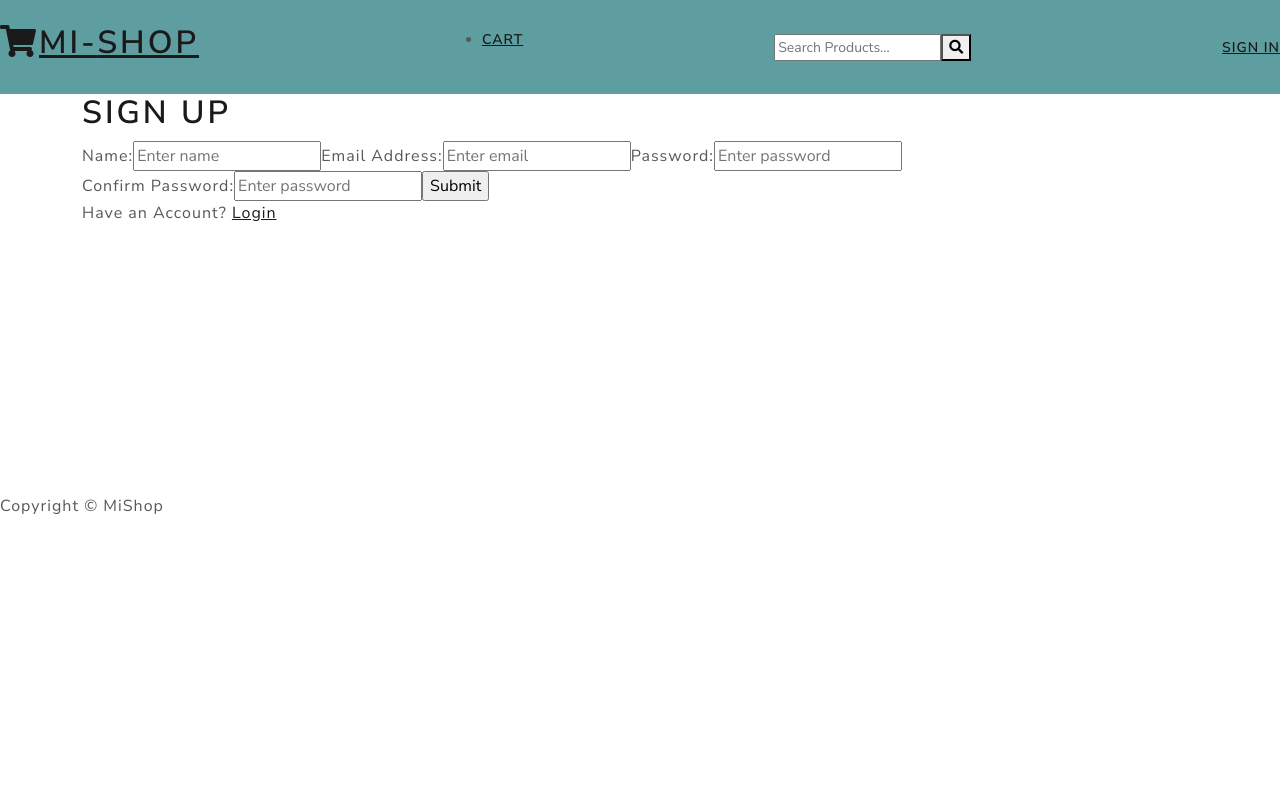
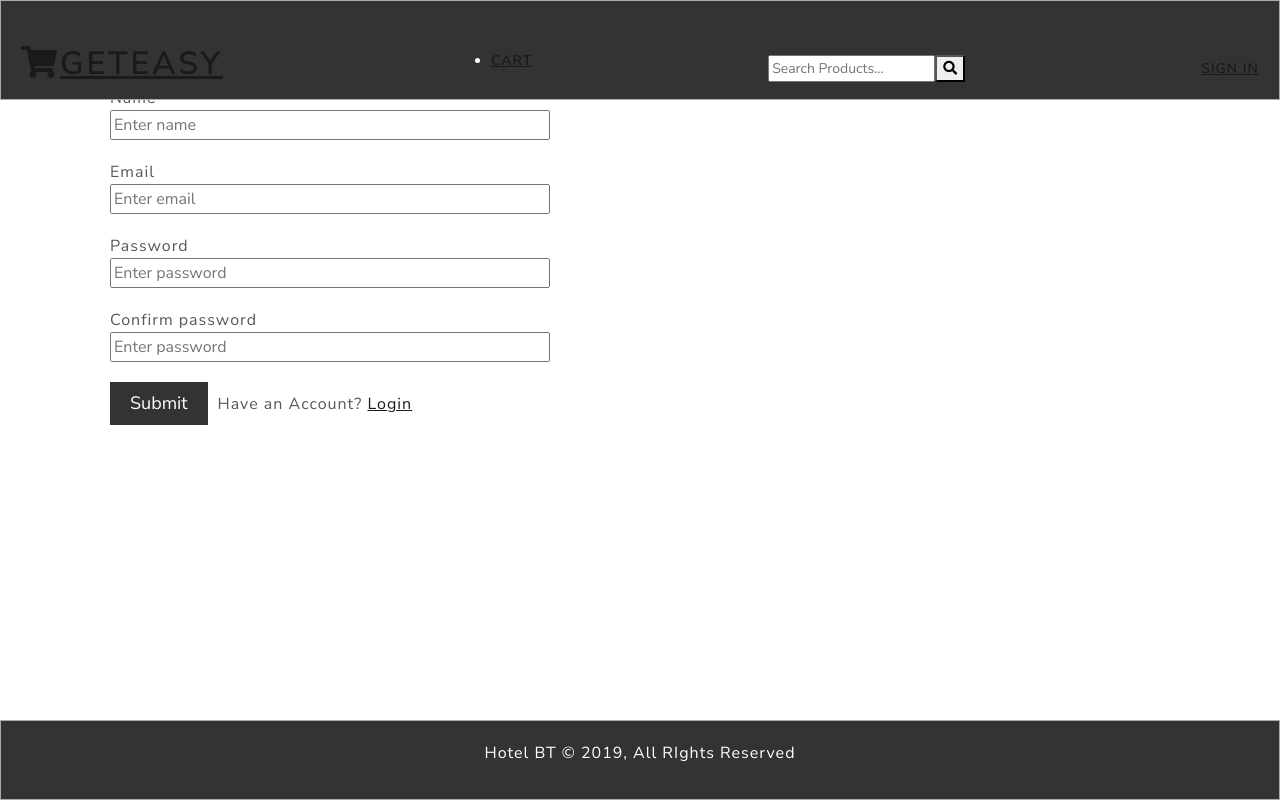
Before and after one commit to Mi36/ECOMMERCE_REACT_FRONTEND, a React (Create React App) app: page /register in a window 1280 px wide. Built offline with nearby package versions, Linux system fonts and the light colour scheme.

Commit message:
WIP: styling updates

```diff
--- a/src/components/Footer.js
+++ b/src/components/Footer.js
@@ -1,11 +1,10 @@
 import React from "react";
+import styles from "../styles/footer.module.css";
 
 const Footer = () => {
   return (
-    <footer>
-      <div>
-        <div>Copyright &copy; MiShop</div>
-      </div>
+    <footer className={styles.footer}>
+      <p>Hotel BT &copy; 2019, All RIghts Reserved</p>
     </footer>
   );
 };
--- a/src/components/Header.js
+++ b/src/components/Header.js
@@ -19,9 +19,9 @@ const Header = () => {
         <Link to="/" className="navbar-logo">
           <h1 className="logo">
             <span className="text-primary">
-              <i className="fas fa-shopping-cart"></i>MI-
+              <i className="fas fa-shopping-cart"></i>Get
             </span>
-            SHOP
+            Easy
           </h1>
         </Link>
 
--- a/src/components/Loader.js
+++ b/src/components/Loader.js
@@ -7,8 +7,8 @@ const Loader = () => {
       animation="border"
       role="status"
       style={{
-        width: "100px",
-        height: "100px",
+        width: "40px",
+        height: "40px",
         margin: "auto",
         display: "block",
       }}
--- a/src/screens/HomeScreen.js
+++ b/src/screens/HomeScreen.js
@@ -3,7 +3,6 @@ import { useDispatch, useSelector } from "react-redux";
 import { Link } from "react-router-dom";
 import { listProducts } from "../actions/productActions";
 import Meta from "../components/Meta";
-import styles from "../styles/homeScreen.module.css";
 
 const HomeScreen = ({ match }) => {
   const dispatch = useDispatch();
@@ -18,7 +17,7 @@ const HomeScreen = ({ match }) => {
   const productList = useSelector((state) => state.productList);
   const { loading, error, products } = productList;
   return (
-    <>
+    <div>
       <Meta />
 
       <Link to="/">GO BACK</Link>
@@ -29,11 +28,16 @@ const HomeScreen = ({ match }) => {
       ) : error ? (
         <h3>{error}</h3>
       ) : (
-        <>
+        <div
+          style={{
+            marginTop: 120,
+            marginBottom: 120,
+          }}
+        >
           {products?.length > 0 &&
             products.map((product) => {
               return (
-                <div className={styles.header}>
+                <div>
                   <div>
                     <div>
                       <img
@@ -115,9 +119,9 @@ const HomeScreen = ({ match }) => {
                 </div>
               );
             })}
-        </>
+        </div>
       )}
-    </>
+    </div>
   );
 };
 
--- a/src/screens/LoginScreen.js
+++ b/src/screens/LoginScreen.js
@@ -5,6 +5,7 @@ import { login } from "../actions/userActions";
 import FormContainer from "../components/FormContainer";
 import Loader from "../components/Loader";
 import Message from "../components/Message";
+import styles from "../styles/loginScreen.module.css";
 
 const LoginScreen = ({ location, history }) => {
   const [email, setEmail] = useState("");
@@ -32,43 +33,92 @@ const LoginScreen = ({ location, history }) => {
   };
 
   return (
-    <FormContainer>
-      <h1>Sign In</h1>
+    <section className={styles.py3}>
+      <div className={styles.container}>
+        <h1 className={styles.lheading}>
+          <span className={styles.textPrimary}>Sign</span> In
+        </h1>
         {error && <Message variant="danger">{error}</Message>}
         {loading && <Loader />}
         <form onSubmit={submitHandler}>
-        <label>
-          Email Address:
+          <label>Email</label>
+          <div className={styles.formGroup}>
             <input
               type="email"
+              size="50"
               name="name"
               value={email}
               placeholder="Enter email"
               onChange={(e) => setEmail(e.target.value)}
             />
-        </label>
-        <label>
-          Password:
+          </div>
+
+          <label>Password</label>
+          <div className={styles.formGroup}>
             <input
               type="password"
+              size="50"
               name="name"
               placeholder="Enter password"
               value={password}
               onChange={(e) => setPassword(e.target.value)}
             />
-        </label>
-        <input type="submit" value="Submit" />
-      </form>
+          </div>
 
-      <div>
-        <div>
+          <div className={styles.submitContainer}>
+            <button type="submit" className={styles.btn}>
+              Submit
+            </button>
+
+            <div className={styles.accountAlready}>
               New Customer?{" "}
-          <Link to={redirect ? `/register?redirect=${redirect}` : "/register"}>
+              <Link
+                to={redirect ? `/register?redirect=${redirect}` : "/register"}
+              >
                 Register
               </Link>
             </div>
           </div>
-    </FormContainer>
+        </form>
+      </div>
+    </section>
+    // <FormContainer>
+    //   <h1>Sign In</h1>
+    //   {error && <Message variant="danger">{error}</Message>}
+    //   {loading && <Loader />}
+    //   <form onSubmit={submitHandler}>
+    //     <label>
+    //       Email Address:
+    //       <input
+    //         type="email"
+    //         name="name"
+    //         value={email}
+    //         placeholder="Enter email"
+    //         onChange={(e) => setEmail(e.target.value)}
+    //       />
+    //     </label>
+    //     <label>
+    //       Password:
+    //       <input
+    //         type="password"
+    //         name="name"
+    //         placeholder="Enter password"
+    //         value={password}
+    //         onChange={(e) => setPassword(e.target.value)}
+    //       />
+    //     </label>
+    //     <input type="submit" value="Submit" />
+    //   </form>
+
+    //   <div>
+    //     <div>
+    //       New Customer?{" "}
+    //       <Link to={redirect ? `/register?redirect=${redirect}` : "/register"}>
+    //         Register
+    //       </Link>
+    //     </div>
+    //   </div>
+    // </FormContainer>
   );
 };
 
--- a/src/screens/RegisterScreen.js
+++ b/src/screens/RegisterScreen.js
@@ -2,9 +2,9 @@ import React, { useEffect, useState } from "react";
 import { useDispatch, useSelector } from "react-redux";
 import { Link } from "react-router-dom";
 import { register } from "../actions/userActions";
-import FormContainer from "../components/FormContainer";
 import Loader from "../components/Loader";
 import Message from "../components/Message";
+import styles from "../styles/registerScreen.module.css";
 
 const RegisterScreen = ({ location, history }) => {
   const [name, setName] = useState("");
@@ -36,67 +36,74 @@ const RegisterScreen = ({ location, history }) => {
   };
 
   return (
-    <FormContainer>
-      <h1>Sign Up</h1>
+    <section className={styles.py3}>
+      <div className={styles.container}>
+        <h1 className={styles.lheading}>
+          <span className={styles.textPrimary}>Sign</span> Up
+        </h1>
         {message && <Message variant="danger">{message}</Message>}
         {error && <Message variant="danger">{error}</Message>}
         {loading && <Loader />}
-
         <form onSubmit={submitHandler}>
-        <label>
-          Name:
+          <label>Name</label>
+          <div className={styles.formGroup}>
             <input
-            type="email"
+              type="text"
               name="name"
+              size="50"
               placeholder="Enter name"
               value={name}
               onChange={(e) => setName(e.target.value)}
             />
-        </label>
-        <label>
-          Email Address:
+          </div>
+          <label>Email</label>
+          <div className={styles.formGroup}>
             <input
               type="email"
               name="name"
+              size="50"
               value={email}
               placeholder="Enter email"
               onChange={(e) => setEmail(e.target.value)}
             />
-        </label>
-        <label>
-          Password:
+          </div>
+          <label>Password</label>
+          <div className={styles.formGroup}>
             <input
               type="password"
               name="name"
+              size="50"
               placeholder="Enter password"
               value={password}
               onChange={(e) => setPassword(e.target.value)}
             />
-        </label>
-
-        <label>
-          Confirm Password:
+          </div>
+          <label>Confirm password</label>
+          <div className={styles.formGroup}>
             <input
               type="password"
               name="name"
+              size="50"
               placeholder="Enter password"
               value={confirmPassword}
               onChange={(e) => setConfirmPassword(e.target.value)}
             />
-        </label>
+          </div>
+          <div className={styles.submitContainer}>
+            <button type="submit" className={styles.btn}>
+              Submit
+            </button>
 
-        <input type="submit" value="Submit" />
-      </form>
-
-      <div>
-        <div>
+            <div className={styles.accountAlready}>
               Have an Account?{" "}
               <Link to={redirect ? `/login?redirect=${redirect}` : "/login"}>
                 Login
               </Link>
             </div>
           </div>
-    </FormContainer>
+        </form>
+      </div>
+    </section>
   );
 };
 
--- /dev/null
+++ b/src/styles/footer.module.css
@@ -0,0 +1,12 @@
+.footer {
+  padding: 20px;
+  clear: both;
+  border: 1px groove #aaaaaa;
+  background: #333;
+  color: White;
+  text-align: center;
+  position: fixed;
+  bottom: 0px;
+  width: 100%;
+  height: 80px;
+}
--- a/src/styles/header.module.css
+++ b/src/styles/header.module.css
@@ -7,3 +7,15 @@
 .header {
   background-color: cadetblue;
 }
+.header {
+  padding: 20px;
+  clear: both;
+  border: 1px groove #aaaaaa;
+  background: #333;
+  color: White;
+  text-align: center;
+  position: fixed;
+  top: 0px;
+  width: 100%;
+  height: 100px;
+}
--- /dev/null
+++ b/src/styles/loginScreen.module.css
@@ -0,0 +1,49 @@
+.header {
+  background-color: aliceblue;
+}
+.py3 {
+  padding: 30px 0;
+}
+
+.py1 {
+  padding: 10px 0;
+}
+.py2 {
+  padding: 20px 0;
+}
+
+.container {
+  margin: auto;
+  max-width: 1100px;
+  overflow: auto;
+  padding: 0 20px;
+}
+
+.lheading {
+  font-size: 40px;
+  line-height: 1.2;
+}
+
+.textPrimary {
+  color: #f7c08a;
+}
+
+.formGroup {
+  margin-bottom: 20px;
+}
+.btn {
+  display: inline-block;
+  font-size: 18px;
+  color: #fff;
+  background: #333;
+  padding: 8px 20px;
+  border: none;
+  cursor: pointer;
+}
+.submitContainer {
+  display: flex;
+  align-items: center;
+}
+.accountAlready {
+  padding-left: 10px;
+}
--- /dev/null
+++ b/src/styles/registerScreen.module.css
@@ -0,0 +1,49 @@
+.header {
+  background-color: aliceblue;
+}
+.py3 {
+  padding: 30px 0;
+}
+
+.py1 {
+  padding: 10px 0;
+}
+.py2 {
+  padding: 20px 0;
+}
+
+.container {
+  margin: auto;
+  max-width: 1100px;
+  overflow: auto;
+  padding: 0 20px;
+}
+
+.lheading {
+  font-size: 40px;
+  line-height: 1.2;
+}
+
+.textPrimary {
+  color: #f7c08a;
+}
+
+.formGroup {
+  margin-bottom: 20px;
+}
+.btn {
+  display: inline-block;
+  font-size: 18px;
+  color: #fff;
+  background: #333;
+  padding: 8px 20px;
+  border: none;
+  cursor: pointer;
+}
+.submitContainer {
+  display: flex;
+  align-items: center;
+}
+.accountAlready {
+  padding-left: 10px;
+}
```
Lines whose indentation alone changed are shown as unchanged.
